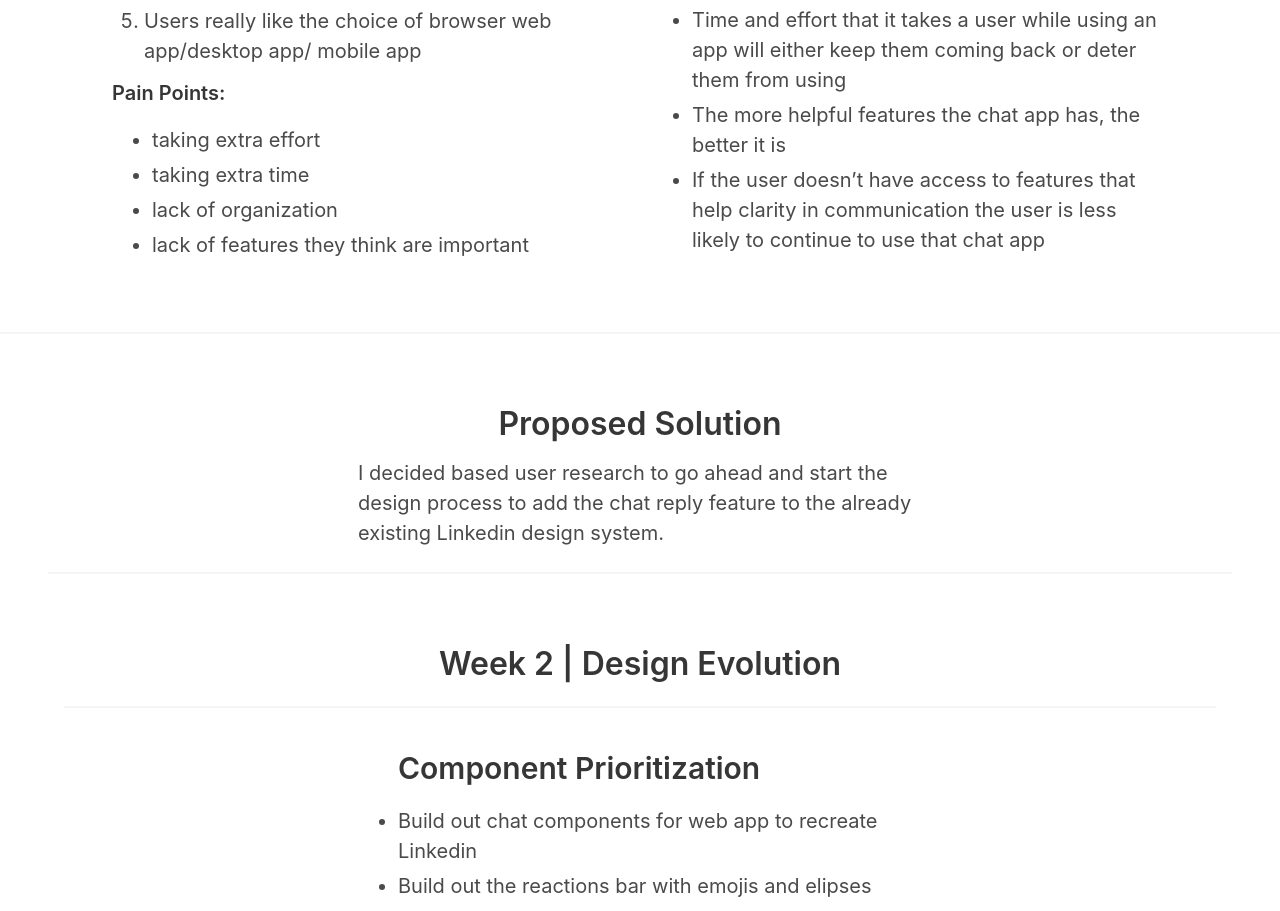
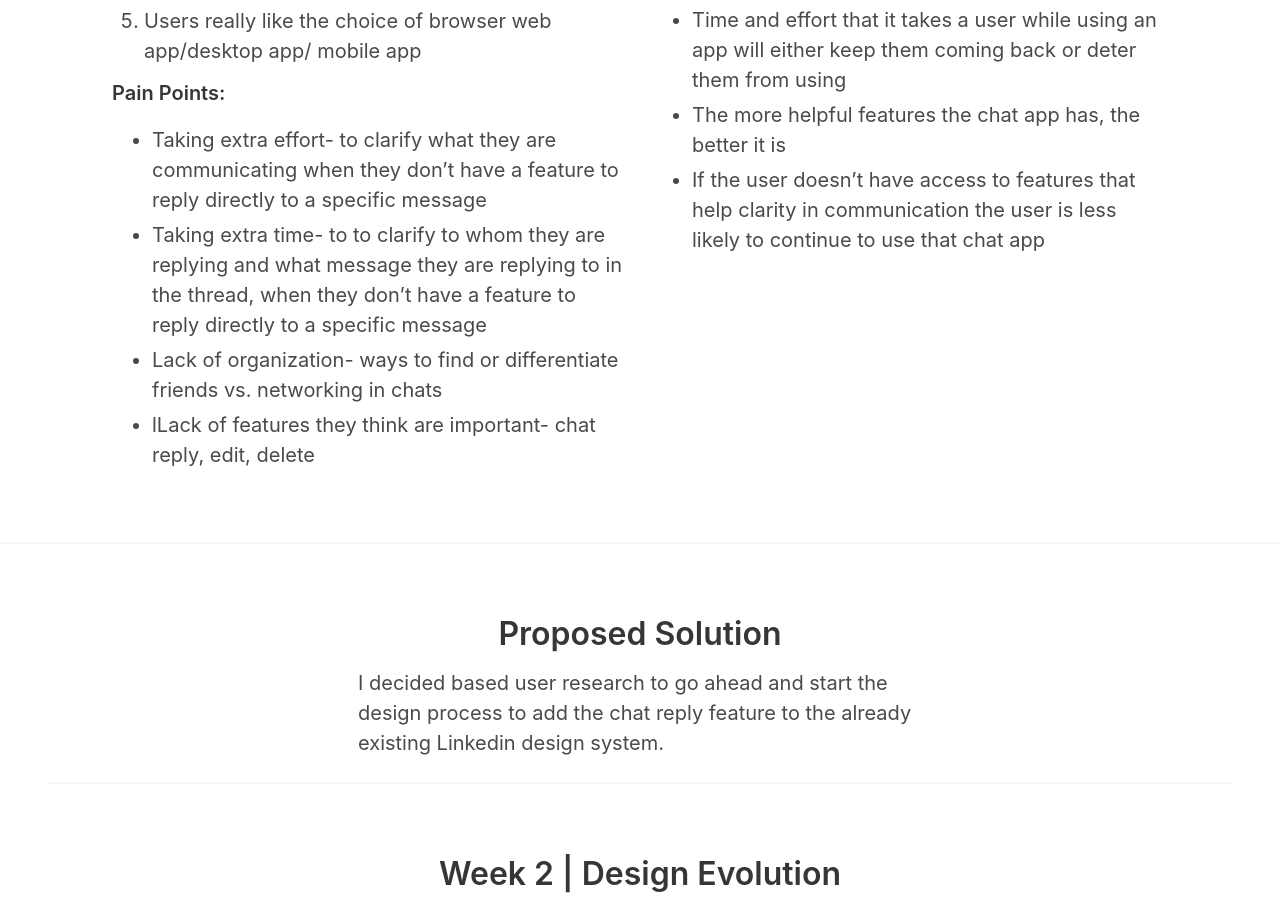
Before and after one commit to Morticia007/bulma-portfolio, a React (Create React App) app: page /linkedin in a window 1280 px wide. Shown: the part 5263-6174 px from the top of the page. Built offline with nearby package versions, Linux system fonts and the light colour scheme.

Commit message:
Added pain point content

```diff
--- a/src/LinkedIn.js
+++ b/src/LinkedIn.js
@@ -48,8 +48,7 @@ function LinkedIn() {
                 style={{
                   marginBottom: 80,
                   marginTop: 80,
-                }}
-              >
+                }}>
                 LinkedIn Chat Reply
               </h1>
               <p>Chat Reply For LinkedIn</p>
@@ -158,10 +157,25 @@ function LinkedIn() {
                 </ol>
                 <h4>Pain Points:</h4>
                 <ul>
-                  <li>taking extra effort</li>
-                  <li>taking extra time</li>
-                  <li>lack of organization</li>
-                  <li>lack of features they think are important</li>
+                  <li>
+                    Taking extra effort- to clarify what they are communicating
+                    when they don’t have a feature to reply directly to a
+                    specific message
+                  </li>
+                  <li>
+                    Taking extra time- to to clarify to whom they are replying
+                    and what message they are replying to in the thread, when
+                    they don’t have a feature to reply directly to a specific
+                    message
+                  </li>
+                  <li>
+                    Lack of organization- ways to find or differentiate friends
+                    vs. networking in chats
+                  </li>
+                  <li>
+                    lLack of features they think are important- chat reply,
+                    edit, delete
+                  </li>
                 </ul>
               </div>
             </div>
```
